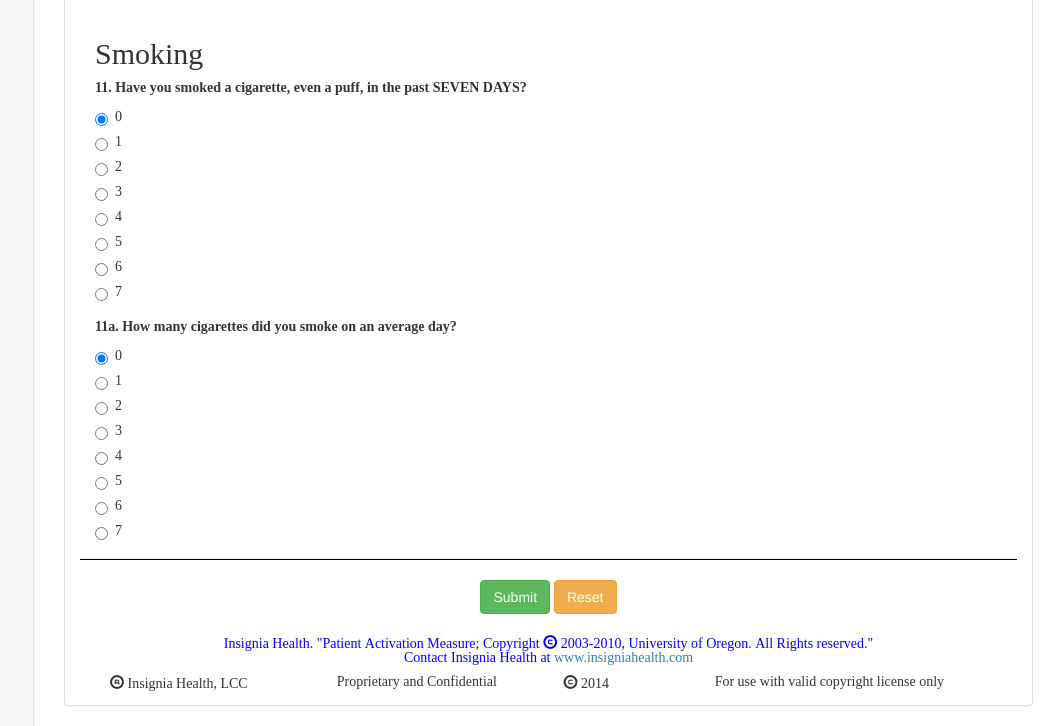
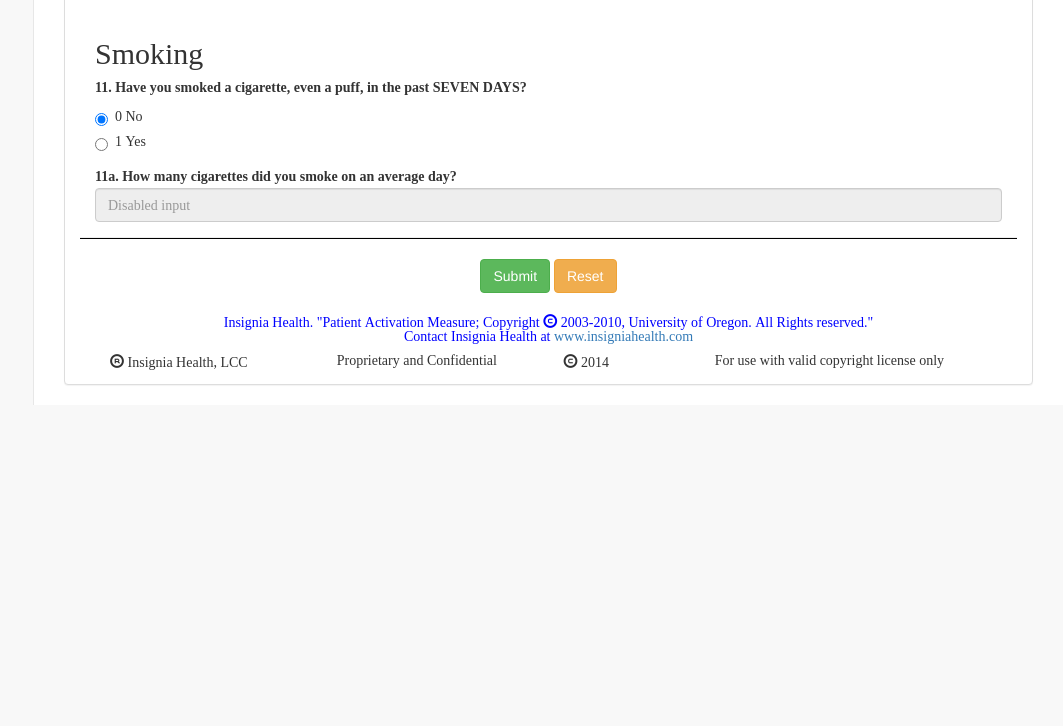
Before and after one commit to junaidrao21/bsmat, a website: page pages/sdsca.html in a window 1280 px wide. Shown: the part 3014-3740 px from the top of the page, without its empty margins (217-1280 px from the left). After the commit the page ends 3419 px from the top, so only its background shows below. Drawn offline with Linux system fonts and the light colour scheme.

Commit message:
testing disabled input

```diff
--- a/pages/sdsca.html
+++ b/pages/sdsca.html
@@ -578,42 +578,12 @@
                                                 <label>11. Have you smoked a cigarette, even a puff, in the past SEVEN DAYS? </label>
                                                 <div class="radio">
 													<label>
-														<input type="radio" name="sdsca11" id="optionsRadiosInline0" value="0" checked>0
+														<input type="radio" name="sdsca11" id="optionsRadiosInline0" value="0" checked>0 No
 													</label>
 												</div>
                                                 <div class="radio">
 													<label>
-														<input type="radio" name="sdsca11" id="optionsRadiosInline1" value="1">1
-													</label>
-												</div>
-                                                <div class="radio">
-													<label>
-														<input type="radio" name="sdsca11" id="optionsRadiosInline2" value="2">2
-													</label>
-												</div>
-                                                <div class="radio">
-													<label>
-														<input type="radio" name="sdsca11" id="optionsRadiosInline3" value="3">3
-													</label>
-												</div>
-                                                <div class="radio">
-													<label>
-														<input type="radio" name="sdsca11" id="optionsRadiosInline4" value="4">4
-													</label>
-												</div>
-												<div class="radio">
-													<label>
-														<input type="radio" name="sdsca11" id="optionsRadiosInline5" value="5">5
-													</label>
-												</div>
-												<div class="radio">
-													<label>
-														<input type="radio" name="sdsca11" id="optionsRadiosInline6" value="6">6
-													</label>
-												</div>
-												<div class="radio">
-													<label>
-														<input type="radio" name="sdsca11" id="optionsRadiosInline7" value="7">7
+														<input type="radio" name="sdsca11" id="optionsRadiosInline1" value="1">1 Yes
 													</label>
 												</div>
                                             </div>
@@ -621,46 +591,7 @@
                                         <div class="fa col-lg-12">
                                             <div class="form-group">
                                                 <label>11a. How many cigarettes did you smoke on an average day? </label>
-                                                <div class="radio">
-													<label>
-														<input type="radio" name="sdsca5" id="optionsRadiosInline0" value="0" checked>0
-													</label>
-												</div>
-                                                <div class="radio">
-													<label>
-														<input type="radio" name="sdsca5" id="optionsRadiosInline1" value="1">1
-													</label>
-												</div>
-                                                <div class="radio">
-													<label>
-														<input type="radio" name="sdsca5" id="optionsRadiosInline2" value="2">2
-													</label>
-												</div>
-                                                <div class="radio">
-													<label>
-														<input type="radio" name="sdsca5" id="optionsRadiosInline3" value="3">3
-													</label>
-												</div>
-                                                <div class="radio">
-													<label>
-														<input type="radio" name="sdsca5" id="optionsRadiosInline4" value="4">4
-													</label>
-												</div>
-												<div class="radio">
-													<label>
-														<input type="radio" name="sdsca5" id="optionsRadiosInline5" value="5">5
-													</label>
-												</div>
-												<div class="radio">
-													<label>
-														<input type="radio" name="sdsca5" id="optionsRadiosInline6" value="6">6
-													</label>
-												</div>
-												<div class="radio">
-													<label>
-														<input type="radio" name="sdsca5" id="optionsRadiosInline7" value="7">7
-													</label>
-												</div>
+                                                <input class="form-control" id="disabledInput" type="text" placeholder="Disabled input" disabled>
                                             </div>
                                         </div>
                                         <hr style="width: 100%; color: black; height: 1px; background-color:black;" />
```
